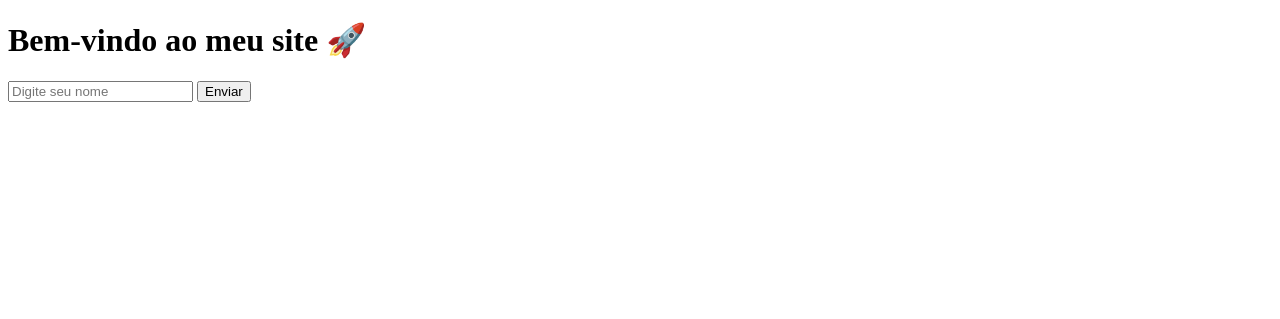
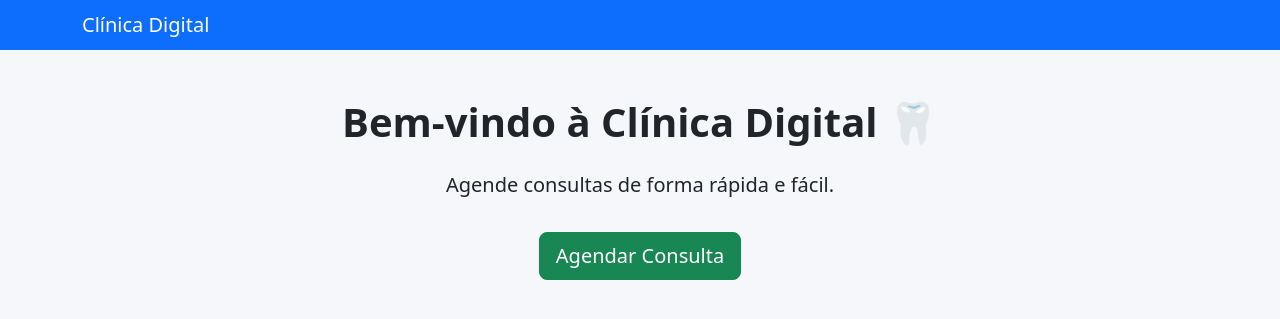
Before and after one commit to Arnaud4474/Cl-nica-Digital-, a Flask app: template templates/index.html in a window 1280 px wide. Shown: the top 319 px of the page. Run offline with Flask 3, Linux system fonts and the light colour scheme; the template is opened without the code that fills it, so the values that code supplies are empty.

Commit message:
correção7

```diff
--- a/app.py
+++ b/app.py
@@ -77,3 +77,21 @@ def logout():
 
 if __name__ == "__main__":
     app.run(debug=True)
+
+    from flask import Flask, render_template
+
+app = Flask(__name__)
+
+@app.route("/")
+def home():
+    return render_template("index.html")
+
+
+
+from flask import Flask, render_template
+
+app = Flask(__name__)
+
+@app.route("/")
+def home():
+    return render_template("index.html")
--- a/templates/index.html
+++ b/templates/index.html
@@ -1,20 +1,46 @@
 <!DOCTYPE html>
-<html>
+<html lang="pt-br">
 <head>
-    <title>Meu site</title>
+  <meta charset="UTF-8">
+  <title>Clínica Digital</title>
+
+  <!-- Bootstrap -->
+  <link href="https://cdn.jsdelivr.net/npm/bootstrap@5.3.0/dist/css/bootstrap.min.css" rel="stylesheet">
 </head>
+
 <body>
 
-    <h1>Bem-vindo ao meu site 🚀</h1>
+<!-- Navbar -->
+<nav class="navbar navbar-dark bg-primary">
+  <div class="container">
+    <span class="navbar-brand mb-0 h1">Clínica Digital</span>
+  </div>
+</nav>
 
-    <form method="POST">
-        <input type="text" name="nome" placeholder="Digite seu nome">
-        <button type="submit">Enviar</button>
-    </form>
+<!-- Conteúdo -->
+<div class="container mt-5 text-center">
+
+  <h1 class="mb-4">Bem-vindo à Clínica Digital 🦷</h1>
+
+  <p class="lead">
+    Agende consultas de forma rápida e fácil.
+  </p>
+
+  <button class="btn btn-success btn-lg mt-3">
+    Agendar Consulta
+  </button>
+
+</div>
 
 </body>
 </html>
 
-{% if nome %}
-    <h2>Olá, {{ nome }}! 👋</h2>
-{% endif %}
+<style>
+  body {
+    background-color: #f5f7fa;
+  }
+
+  h1 {
+    font-weight: bold;
+  }
+</style>
```
